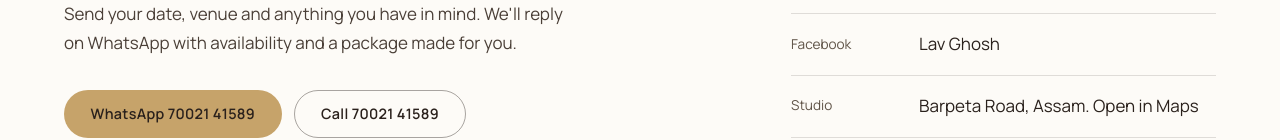
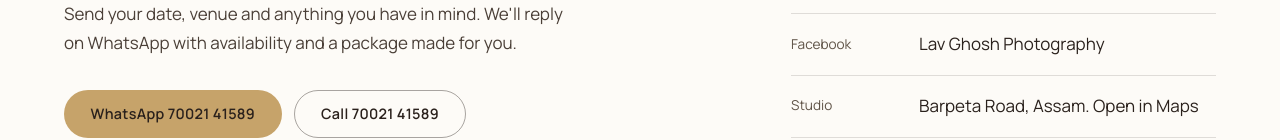
Before and after one commit to suklengogoi/Lav-ghosh-photography, a plain HTML site: page index.html in a window 1280 px wide. Shown: the part 5900-6040 px from the top of the page. Drawn offline with nearby package versions, Linux system fonts and the light colour scheme.

Commit message:
Add files via upload

```diff
--- a/index.html
+++ b/index.html
@@ -272,7 +272,7 @@
       </li>
       <li>
         <span>Facebook</span>
-        <a href="https://www.facebook.com/lav.ghosh.77" target="_blank" rel="noopener">Lav Ghosh</a>
+        <a href="https://www.facebook.com/share/1JBXtwMJHP/" target="_blank" rel="noopener">Lav Ghosh Photography</a>
       </li>
       <li>
         <span>Studio</span>
```
Also changed, not shown: 1 other file.
